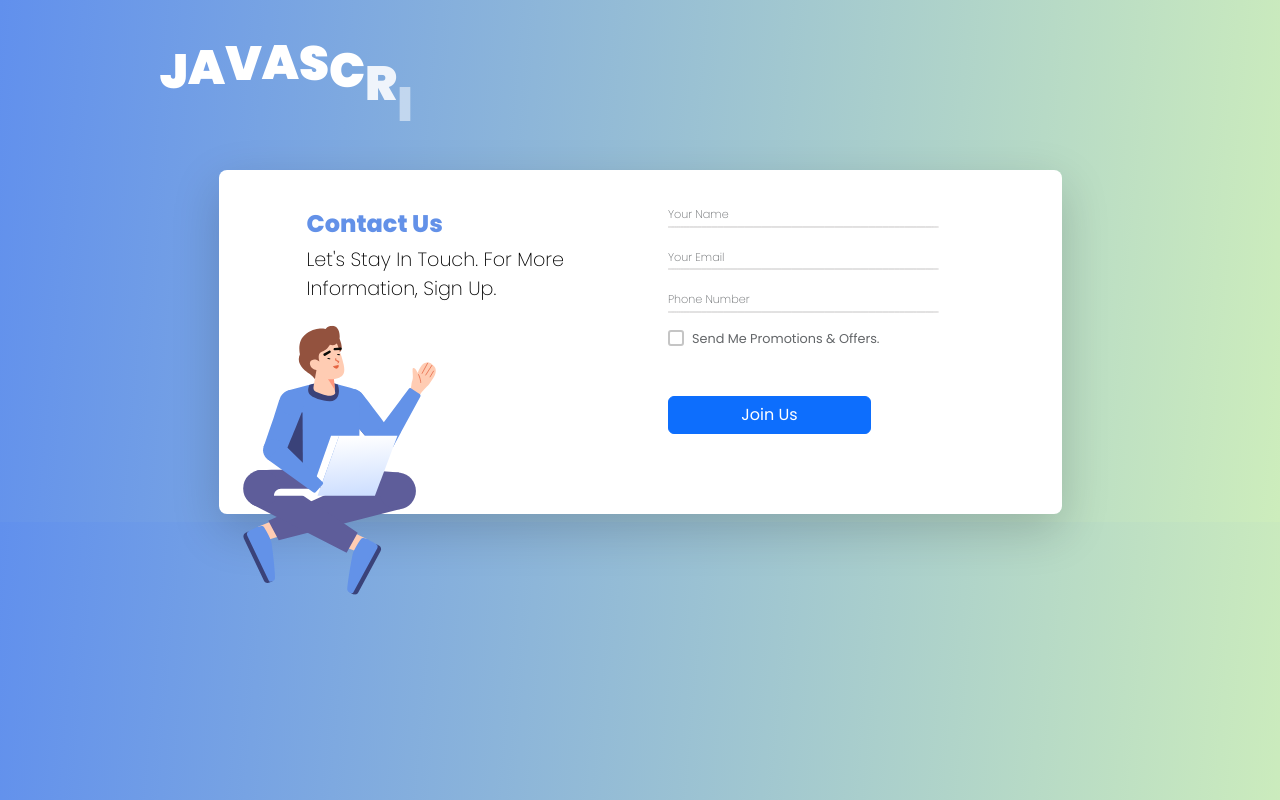
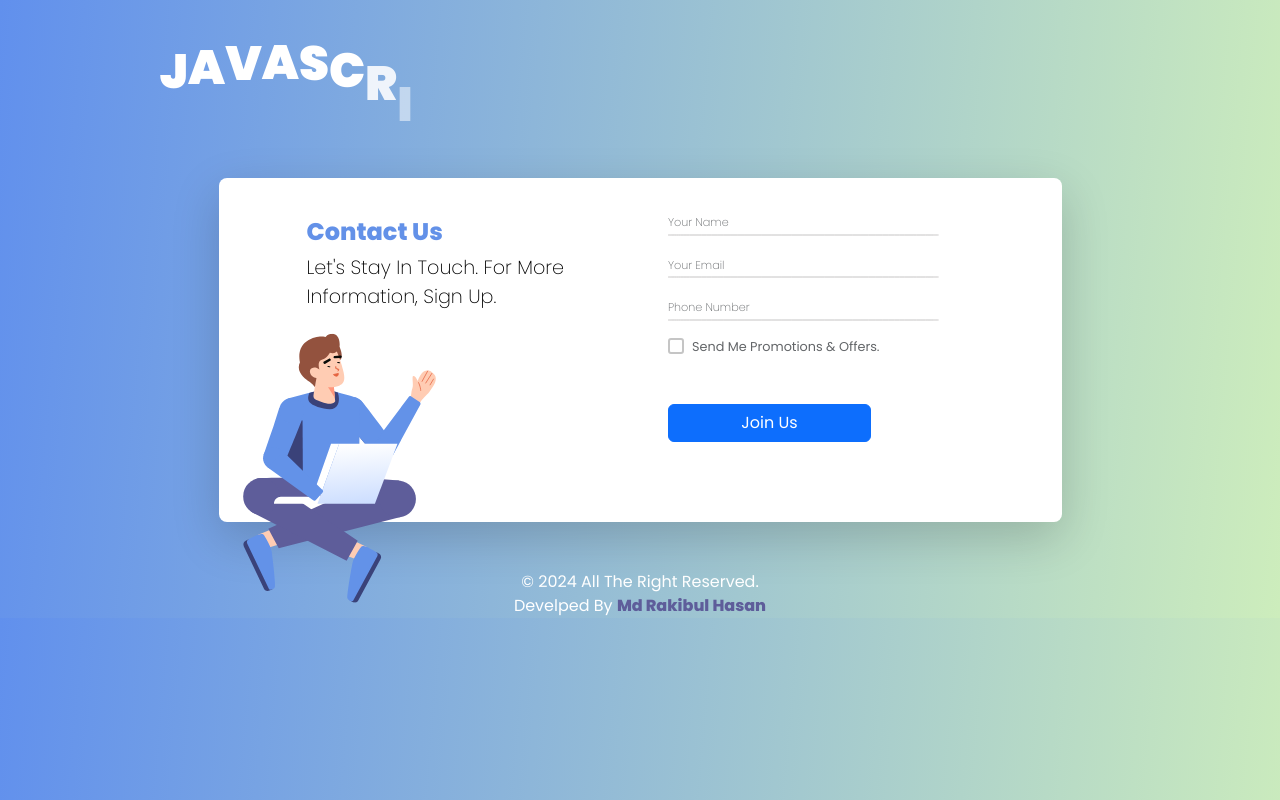
Before and after one commit to rakib-hasan-78/javascript-form-animation-GSAP-, a plain HTML site: page index.html in a window 1280 px wide. Drawn offline with nearby package versions, Linux system fonts and the light colour scheme.

Commit message:
debugging not solved

```diff
--- /dev/null
+++ b/assets/js/footer.js
@@ -0,0 +1,22 @@
+const footer = ()=>{
+
+
+    //footer---->
+    const footer = document.getElementById('footer');
+    footer.innerHTML=`
+                <main>
+                <div class="container">
+                    <div class="d-flex align-items-center justify-content-center flex-column">
+                        <span id="footer-copy-right" class="text-capitalize text-white">
+                            &copy; ${new Date().getFullYear()} all the right reserved.
+                        </span>
+                        <span id="footer-credit" class="text-white text-capitalize">
+                            develped by <span id="name" class="text-700 text-name">md rakibul hasan</span>
+                        </span>
+                    </div>
+                </div>
+            </main>
+    `
+
+}
+export default footer;
--- /dev/null
+++ b/assets/js/footertext.js
@@ -0,0 +1,12 @@
+const footerText= () => {
+
+    const textName = document.getElementById('name');
+    const words = textName.textContent.split(' ');
+    textName.innerHTML ='';
+
+    words.map((word, index) => {
+        textName.innerHTML+= `<span class="test-${index+1} d-inline-block">${word}</span> `
+    });
+}
+
+export default footerText;
--- /dev/null
+++ b/assets/js/footertimeline.js
@@ -0,0 +1,10 @@
+const footerTimeLine = () => {
+
+    const ftl = gsap.timeline({defaults:{duration:.75, ease:"power3.out"}});
+    ftl.fromTo('.test-1', {x:'100%', opacity:0}, {x:0, opacity:1 , duration:1, delay:.4},"<20%");
+    ftl.fromTo('.test-2', {y:'100%', opacity:0}, {y:0, opacity:1 , duration:1, delay:.4},"<20%");
+    ftl.fromTo('.test-3', {y:'-100%', opacity:0}, {y:0,opacity:1 , duration:1, delay:.4},"<20%");
+    ftl.fromTo('.text-name', {scale:0, color:'white'},{scale:1.3, color:'#5E5D9A', ease:"power2.out"},"<10%");
+}
+
+export default footerTimeLine;
--- a/assets/js/index.js
+++ b/assets/js/index.js
@@ -1,5 +1,8 @@
 import colorize from './colorize.js';
 import emailRegex from './emailregex.js';
+import footer from './footer.js';
+import footerText from './footertext.js';
+import footerTimeLine from './footertimeline.js';
 import animatingCharacter from './formanimation.js';
 import nameRegex from './nameregex.js';
 import phoneValidation from './phoneregex.js';
@@ -127,6 +130,7 @@ const formAnimation = () => {
 
                 tl.to('.promotions', {color:'#c5c5c5'}, '<')
             }
+            console.log('clicked')
         })
 
     form.addEventListener('submit', function(e) {
@@ -161,10 +165,10 @@ const formAnimation = () => {
                 tl.to('.row-custom', {y:30, opacity:0});
                 tl.to('.form-custom', {scale:0.8},'<');
                 tl.fromTo('.custom-p', {opacity:0, y:30}, {y:0, opacity:1, ease: "elastic.inOut(2,0.3)"});
-                gsap.set('#hand',{tranformOrigin:'left'} )
+                gsap.set('#hand',{tranformOrigin:'left'});
                 tl.fromTo('#hand',{rotation:0, y:0}, {rotation:-10, y:2, duration:2, yoyo:true, repeat:1 ,delay:1, ease: "elastic.in(3,0.3)"});
                 colorize('rgb(175, 172, 172)', line, placeholder);
-                tl.to(document.querySelectorAll('.input-placeholder'),{y:0,left:0, scale:1, duration:.3,  ease:"power3.easeOut"})
+                tl.to(('.input-placeholder'),{y:0,left:0, scale:1, duration:.3,  ease:"power3.easeOut"});
 
                 let formData = {
                     Name: this.querySelector('.input-name').value,
@@ -174,6 +178,12 @@ const formAnimation = () => {
                 console.log(JSON.stringify(formData));
 
                 this.reset();
+                gsap.set(tickMarkPath , {strokeDashoffset:pathLength})
+
+
+                    tl.to('.checkbox-fill', {top:'100%'});
+
+                    tl.to('.promotions', {color:'#c5c5c5'})
 
                 setTimeout(() => {
                 tl.to('.custom-p', {y:30, opacity:0});
@@ -186,6 +196,11 @@ const formAnimation = () => {
 }
 
 formAnimation();
-
 // animatingCharacter function ---->
 animatingCharacter();
+// footer
+footer();
+// footer text-customize for animation-->
+footerText();
+// footer timeline---->
+footerTimeLine();
--- a/assets/style/index.css
+++ b/assets/style/index.css
@@ -27,6 +27,17 @@
     --font-size-larger:3rem;
     --font-size-small:.7rem;
 }
+
+.text-500{
+    font-weight: var( --font-weight-medium);
+}
+.text-600{
+    font-weight: var(--font-weight-semibold);
+}
+.text-700{
+    font-weight: var(--font-weight-bold);
+}
+
 
 body{
     font-family: var(--global-font);
@@ -113,17 +124,16 @@ h1{
     border-radius: 3px;
     border: 2px solid #c5c5c5;
     overflow: hidden;
+    z-index: 1;
 }
-
-.checkmark,
+.check-mark,
 .checkbox {
     position: absolute;
     top: 0; /* Adjust to position correctly */
     left: 0;
     width: 100%;
     height: 100%;
-    border: 2px solid red;
-    z-index:2;
+    z-index:10;
 }
 .button-container{
     display: flex;
--- a/index.html
+++ b/index.html
@@ -19,7 +19,7 @@
     </header>
     <section>
         <main>
-            <div class="container p-2">
+            <div class="container p-2 pb-5 pt-3">
                 <div class="main-content d-flex align-items-center justify-content-center">
                     <form action="#" class="w-75 h-50 mx-auto form-custom rounded-3 shadow-lg">
                         <div class="row gap-3 gx-4 row-custom">
@@ -56,8 +56,8 @@
                                     <div class="promo-container">
                                         <div class="checkbox-container">
                                             <span class="check-mark"></span>
+                                            <input type="checkbox" name="" id="" class="checkbox">
                                             <div class="checkbox-fill"></div>
-                                            <input type="checkbox" name="" id="" class="checkbox">
                                             <svg width="20" height="19" viewBox="0 0 20 19" fill="none" xmlns="http://www.w3.org/2000/svg" class="tick-mark">
                                                 <path class="elastic-line" d="M3 11.338L9.50926 19L22 3" stroke="white" stroke-width="4"/>
                                             </svg>
@@ -347,6 +347,8 @@
             </div>
         </main>
     </section>
+    <footer id="footer">
+    </footer>
     <script src="https://cdn.jsdelivr.net/npm/@popperjs/core@2.11.8/dist/umd/popper.min.js" integrity="sha384-I7E8VVD/ismYTF4hNIPjVp/Zjvgyol6VFvRkX/vR+Vc4jQkC+hVqc2pM8ODewa9r" crossorigin="anonymous"></script>
     <script src="https://cdn.jsdelivr.net/npm/bootstrap@5.3.3/dist/js/bootstrap.min.js" integrity="sha384-0pUGZvbkm6XF6gxjEnlmuGrJXVbNuzT9qBBavbLwCsOGabYfZo0T0to5eqruptLy" crossorigin="anonymous"></script>
     <script src="https://cdnjs.cloudflare.com/ajax/libs/gsap/3.12.5/gsap.min.js"></script>
```
